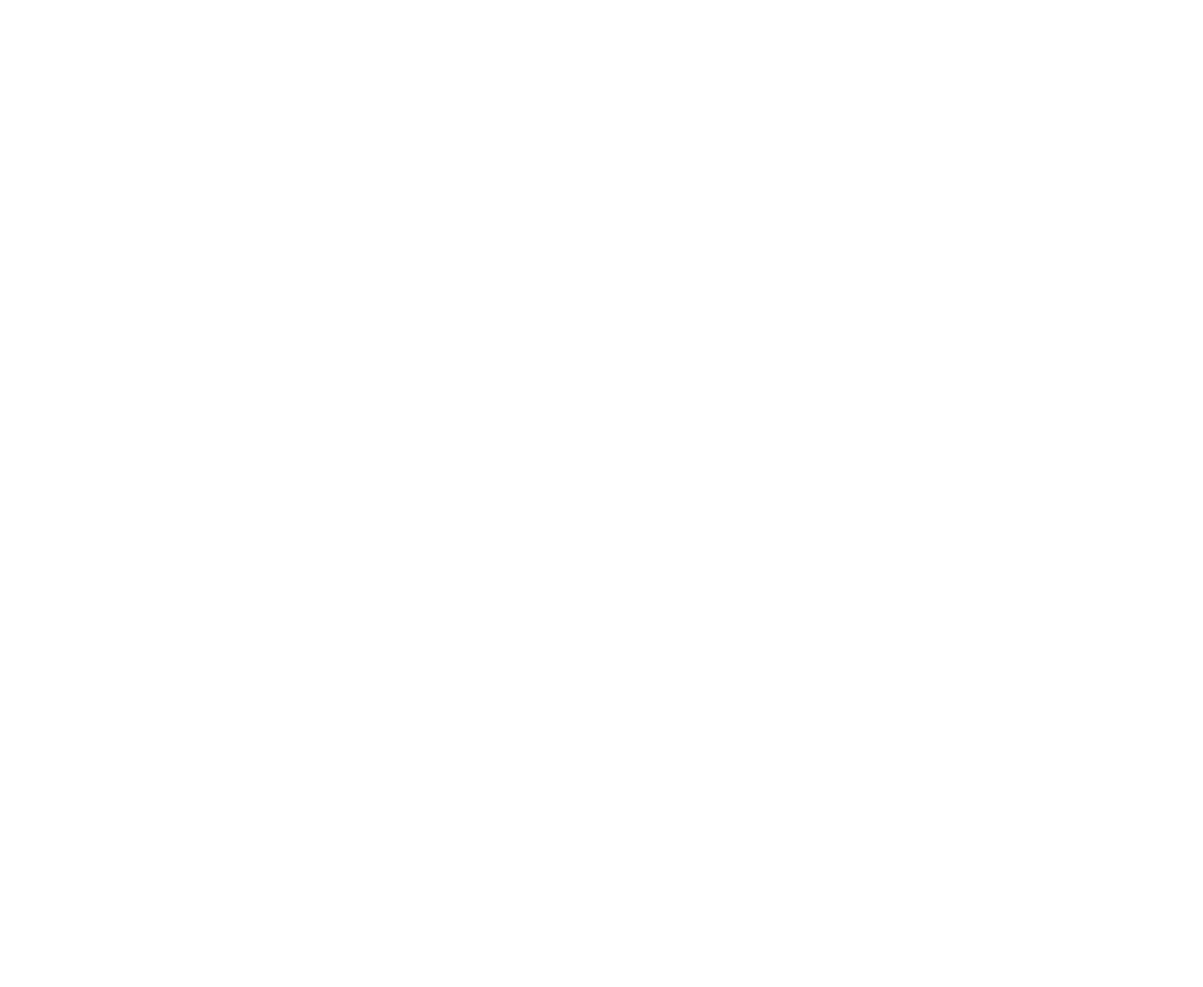
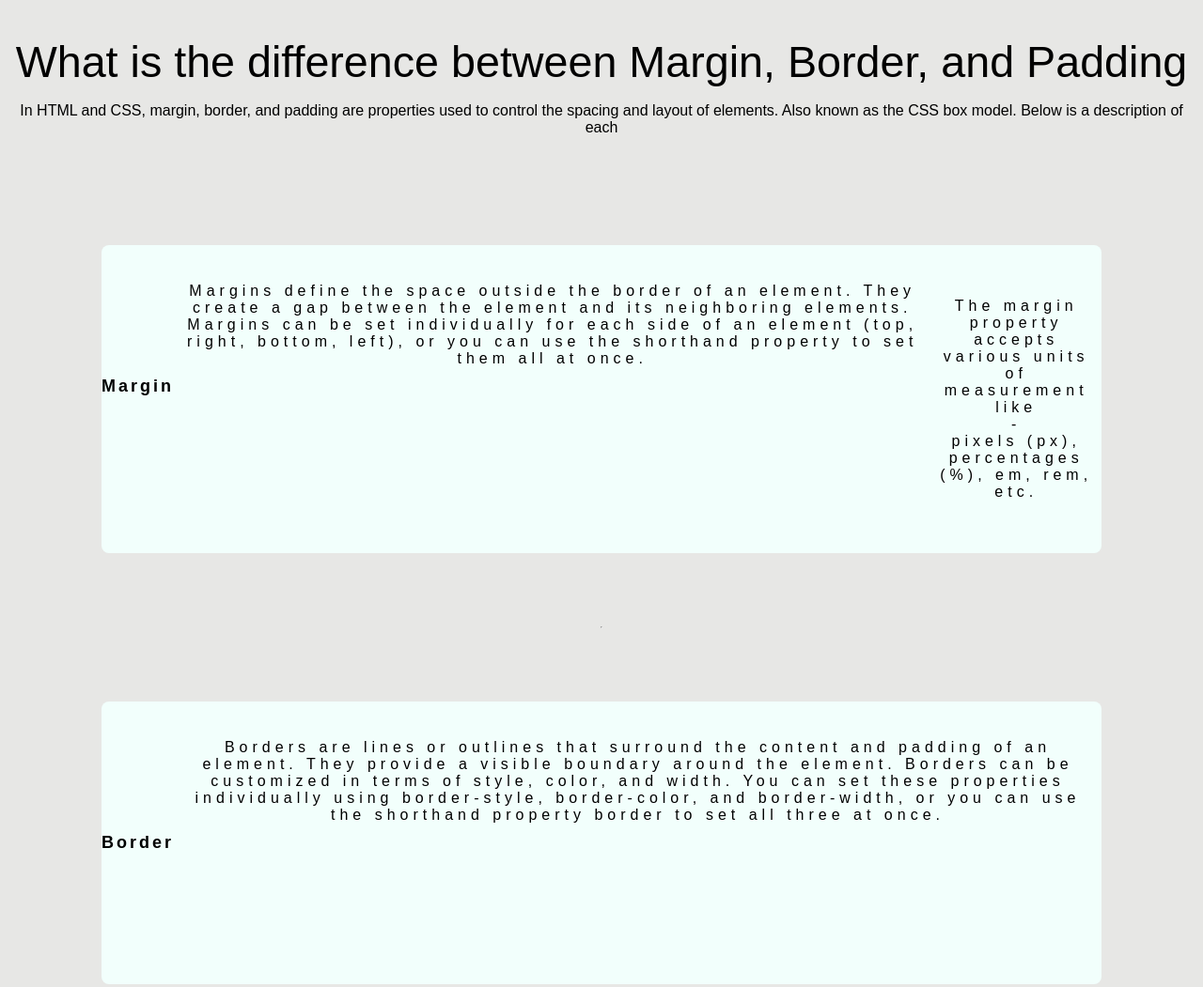
Before and after one commit to CCCoBBB/Bootcamp-Blog, a plain HTML site: page blog/html-css.html in a window 1280 px wide. Shown: the top 1051 px of the page at 94% size. Before the commit the page ends 800 px from the top, so only its background shows below. Drawn offline with Linux system fonts and the light colour scheme.

Commit message:
added blog sites and some css

```diff
--- a/blog/html-css.html
+++ b/blog/html-css.html
@@ -0,0 +1,55 @@
+<!DOCTYPE html>
+<html lang="en">
+<head>
+    <meta charset="UTF-8">
+    <meta name="viewport" content="width=device-width, initial-scale=1.0">
+    <title>Document</title>
+    <link href="../styles/main.css" rel="stylesheet" type="text/css" />
+</head>
+<body>
+    <section class="header">
+        <h1>What is the difference between Margin, Border, and Padding</h1>
+    </section>
+    <p>In HTML and CSS, margin, border, and padding are properties used to control the spacing and layout of elements. Also known as the CSS box model. Below is a description of each</p>
+    <section>
+
+      <div class="main-content">
+      <div class="margin">
+        <h2>Margin</h2>
+        Margins define the space outside the border of an element.
+        They create a gap between the element and its neighboring elements.
+        Margins can be set individually for each side of an element (top, right, bottom, left),
+        or you can use the shorthand property to set them all at once.
+        <p>The margin property accepts various units of measurement like <br>- <br>pixels (px), percentages (%), em, rem, etc.</p>
+      </div>
+      <hr>
+      <div class="border">
+        <h2> Border</h2>
+        Borders are lines or outlines that surround the content and padding of an element.
+        They provide a visible boundary around the element.
+        Borders can be customized in terms of style, color, and width.
+        You can set these properties individually using border-style, border-color,
+        and border-width, or you can use the shorthand property border to set all three at once.
+      </div>
+      <hr>
+      <div class="padding">
+        <h2>Padding</h2>
+        Padding defines the space between the content of an element and its border.
+        It creates an inner space within the element. Padding can be set individually for each side of an element
+        (top, right, bottom, left), or you can use the shorthand property to set them all at once.
+        <p>The padding property accepts various units of measurement like <br> - <br>pixels (px), percentages (%), em, rem, etc.
+        </p>
+      </div>
+    </div>
+    </section>
+    <section class="footer">
+<ul>
+    <li>
+        <button onclick="location.href ='https://CCCoBBB.github.io'">go back</button>
+    </li>
+</ul>
+</section>
+
+</body>
+
+</html>
--- a/styles/main.css
+++ b/styles/main.css
@@ -45,6 +45,68 @@ body {
         border-style:ridge;
     }
 
-    .longer-text{
-        height: fit-content;
-    }
+    h2 {
+        width: auto;
+        display: block;
+        flex-direction: column;
+        text-align:center;
+        font-size: 18px;
+        font-weight: 600;
+        margin-top: 100px;
+        margin-bottom: 100px;
+        letter-spacing: 3px;
+      }
+
+/* - - - difference between margin, border and padding - - -*/
+
+.margin {
+    display: flex;
+    text-align: center;
+    justify-content: center;
+    font-weight: 300;
+    padding-top: 40px;
+    padding-bottom: 40px;
+    letter-spacing: 5px;
+    background-color: #f2fffc;
+    border-radius: 8px;
+
+
+  }
+
+.border {
+    display: flex;
+    text-align: center;
+    justify-content: center;
+    font-weight: 300;
+    padding-top: 40px;
+    padding-bottom: 40px;
+    letter-spacing: 5px;
+    background-color: #f2fffc;
+    border-radius: 8px;
+  }
+
+.padding {
+    display: flex;
+    text-align: center;
+    justify-content: center;
+    font-weight: 300;
+    padding-top: 40px;
+    padding-bottom: 40px;
+    letter-spacing: 5px;
+    background-color: #f2fffc;
+    border-radius: 8px;
+  }
+
+.main-content {
+    display:grid;
+    grid-template-columns:auto;
+    width: auto;
+    gap: 70px;
+    text-align: center;
+    padding-top: 100px;
+    padding-bottom: 100px;
+    padding-left: 100px;
+    padding-right: 100px;
+    letter-spacing: 3px;
+
+  }
```
Also changed, not shown: blog/identity-values.html (+16 -0 lines), blog/learning-plan.html (+16 -0 lines).
